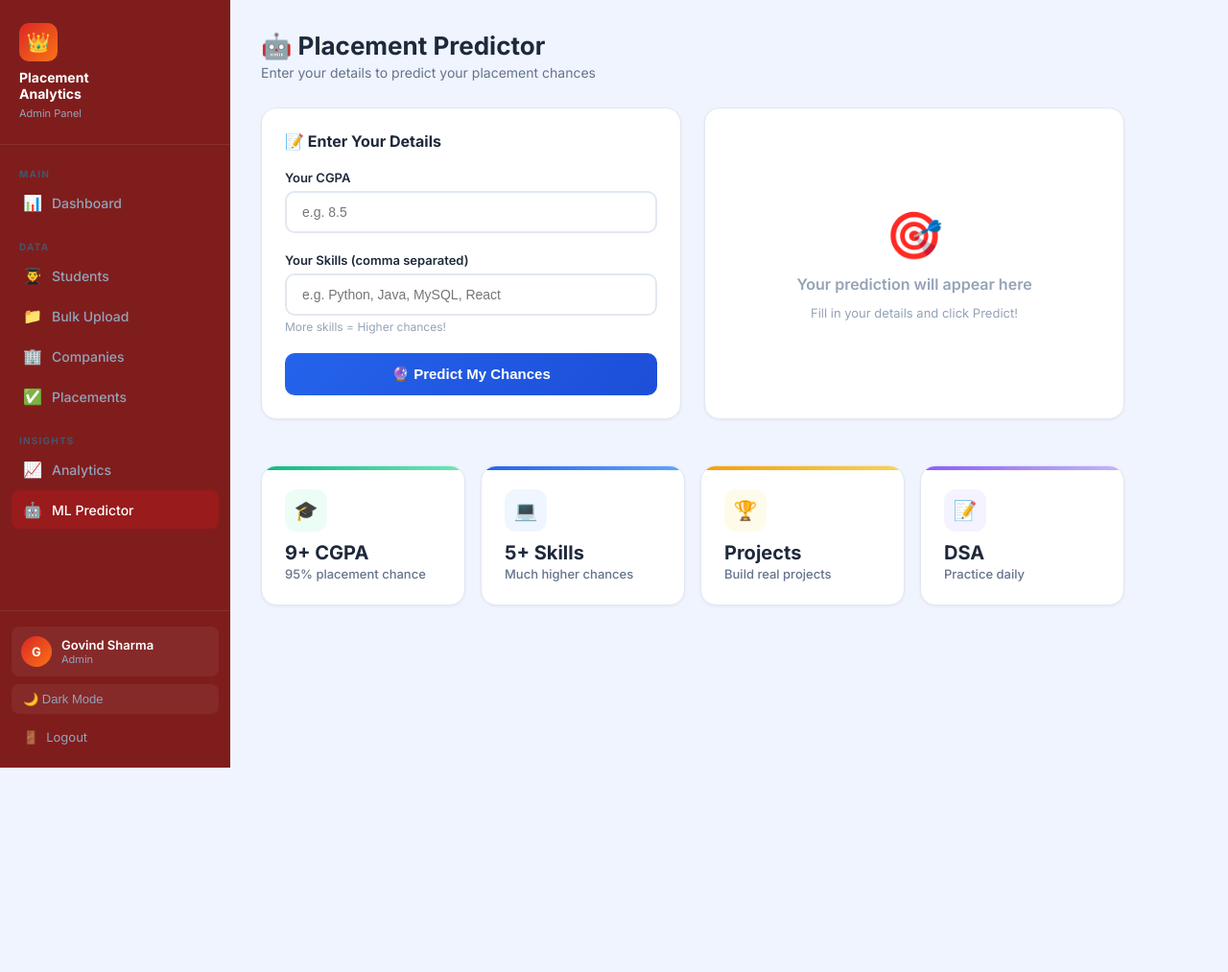
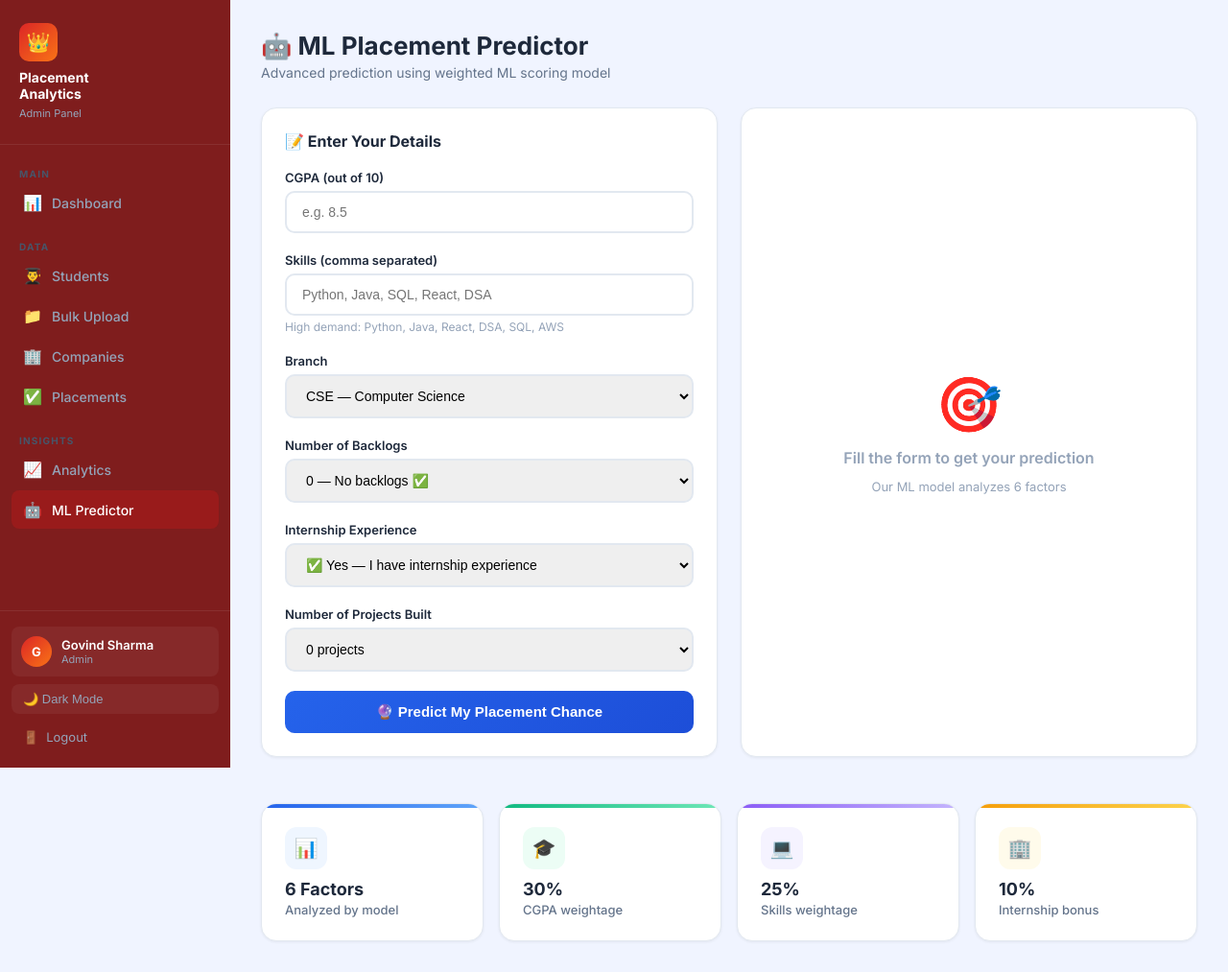
Before and after one commit to govindturkar69-crypto/Placement-Analytics, a Flask app: page /predict in a window 1280 px wide. Shown: the whole page at 96% size. Before the commit the page ends 800 px from the top, so only its background shows below. Run offline with Flask 3, Linux system fonts and the light colour scheme; a user stored in the database is signed in; some libraries are stand-ins or nearby versions.

Commit message:
Upgrade ML predictor with 6 factor weighted model

```diff
--- a/app.py
+++ b/app.py
@@ -589,29 +589,162 @@ def analytics():
 def predict():
     result = None
     if request.method == 'POST':
-        cgpa = float(request.form['cgpa'])
-        skills = request.form['skills']
-        skill_count = len([s.strip() for s in skills.split(',')])
-        if cgpa >= 9.0 and skill_count >= 5:
-            chance = 95
-        elif cgpa >= 8.5 and skill_count >= 4:
-            chance = 85
-        elif cgpa >= 8.0 and skill_count >= 3:
-            chance = 75
-        elif cgpa >= 7.5 and skill_count >= 2:
-            chance = 65
-        elif cgpa >= 7.0 and skill_count >= 1:
-            chance = 50
-        else:
-            chance = 30
-        if chance >= 80:
-            level, color, emoji = 'High', 'green', '🔥'
-        elif chance >= 60:
-            level, color, emoji = 'Medium', 'orange', '⚡'
-        else:
-            level, color, emoji = 'Low', 'red', '📚'
-        result = {'chance': chance, 'level': level, 'color': color,
-                  'emoji': emoji, 'cgpa': cgpa, 'skills': skill_count}
+        try:
+            cgpa = float(request.form['cgpa'])
+            skills = request.form['skills']
+            branch = request.form.get('branch', 'CSE')
+            backlogs = int(request.form.get('backlogs', 0))
+            internship = request.form.get('internship', 'no')
+            projects = int(request.form.get('projects', 0))
+
+            skill_list = [s.strip().lower() for s in skills.split(',') if s.strip()]
+            skill_count = len(skill_list)
+
+            # High demand skills list
+            high_demand = ['python', 'java', 'react', 'node', 'sql', 'mysql',
+                          'javascript', 'dsa', 'c++', 'machine learning', 'ml',
+                          'django', 'flask', 'spring', 'aws', 'docker', 'git']
+            matched_skills = sum(1 for s in skill_list if any(h in s for h in high_demand))
+
+            # ── Feature Scores (0-100 each) ──
+
+            # 1. CGPA Score (30% weight)
+            if cgpa >= 9.5:
+                cgpa_score = 100
+            elif cgpa >= 9.0:
+                cgpa_score = 95
+            elif cgpa >= 8.5:
+                cgpa_score = 88
+            elif cgpa >= 8.0:
+                cgpa_score = 80
+            elif cgpa >= 7.5:
+                cgpa_score = 70
+            elif cgpa >= 7.0:
+                cgpa_score = 58
+            elif cgpa >= 6.5:
+                cgpa_score = 45
+            elif cgpa >= 6.0:
+                cgpa_score = 32
+            else:
+                cgpa_score = 15
+
+            # 2. Skills Score (25% weight)
+            skill_score = min(100, (skill_count * 12) + (matched_skills * 8))
+
+            # 3. Branch Score (15% weight)
+            branch_scores = {
+                'CSE': 95, 'IT': 88, 'ECE': 75,
+                'EEE': 65, 'Mechanical': 55, 'Civil': 45
+            }
+            branch_score = branch_scores.get(branch, 60)
+
+            # 4. Backlog Score (15% weight)
+            if backlogs == 0:
+                backlog_score = 100
+            elif backlogs == 1:
+                backlog_score = 70
+            elif backlogs == 2:
+                backlog_score = 45
+            elif backlogs <= 4:
+                backlog_score = 20
+            else:
+                backlog_score = 5
+
+            # 5. Internship Score (10% weight)
+            internship_score = 100 if internship == 'yes' else 30
+
+            # 6. Projects Score (5% weight)
+            project_score = min(100, projects * 25)
+
+            # ── Weighted Final Score ──
+            final_score = (
+                cgpa_score     * 0.30 +
+                skill_score    * 0.25 +
+                branch_score   * 0.15 +
+                backlog_score  * 0.15 +
+                internship_score * 0.10 +
+                project_score  * 0.05
+            )
+            chance = round(final_score)
+
+            # ── Company Match ──
+            company_matches = []
+            if chance >= 85:
+                company_matches = [
+                    {'name': 'Google / Amazon', 'icon': '🚀', 'color': '#10b981'},
+                    {'name': 'Microsoft / Adobe', 'icon': '⭐', 'color': '#2563eb'},
+                    {'name': 'TCS / Infosys', 'icon': '✅', 'color': '#10b981'},
+                ]
+            elif chance >= 70:
+                company_matches = [
+                    {'name': 'Wipro / HCL', 'icon': '✅', 'color': '#10b981'},
+                    {'name': 'Capgemini / Accenture', 'icon': '⚡', 'color': '#f59e0b'},
+                    {'name': 'TCS / Infosys', 'icon': '✅', 'color': '#10b981'},
+                ]
+            elif chance >= 50:
+                company_matches = [
+                    {'name': 'TCS / Infosys', 'icon': '✅', 'color': '#10b981'},
+                    {'name': 'Wipro / Tech Mahindra', 'icon': '⚡', 'color': '#f59e0b'},
+                ]
+            else:
+                company_matches = [
+                    {'name': 'Focus on improving skills first', 'icon': '📚', 'color': '#ef4444'},
+                ]
+
+            # ── Tips ──
+            tips = []
+            if cgpa_score < 70:
+                tips.append('📈 Improve your CGPA — target 7.5+')
+            if skill_count < 4:
+                tips.append('💻 Learn more in-demand skills (Python, DSA, SQL)')
+            if matched_skills < 3:
+                tips.append('🎯 Focus on high-demand skills: Python, Java, React, DSA')
+            if backlogs > 0:
+                tips.append('📋 Clear all backlogs — they reduce chances significantly')
+            if internship == 'no':
+                tips.append('🏢 Try to get an internship — it boosts chances by 10%')
+            if projects < 2:
+                tips.append('🚀 Build at least 2-3 real projects for your portfolio')
+            if not tips:
+                tips.append('🌟 You are well prepared — keep practicing DSA!')
+
+            # ── Level ──
+            if chance >= 80:
+                level, color, emoji = 'High', 'green', '🔥'
+            elif chance >= 60:
+                level, color, emoji = 'Medium', 'orange', '⚡'
+            elif chance >= 40:
+                level, color, emoji = 'Low', 'red', '📚'
+            else:
+                level, color, emoji = 'Very Low', 'red', '😟'
+
+            result = {
+                'chance': chance,
+                'level': level,
+                'color': color,
+                'emoji': emoji,
+                'cgpa': cgpa,
+                'skills': skill_count,
+                'matched_skills': matched_skills,
+                'branch': branch,
+                'backlogs': backlogs,
+                'internship': internship,
+                'projects': projects,
+                'scores': {
+                    'cgpa': round(cgpa_score),
+                    'skills': round(skill_score),
+                    'branch': round(branch_score),
+                    'backlog': round(backlog_score),
+                    'internship': round(internship_score),
+                    'projects': round(project_score),
+                },
+                'company_matches': company_matches,
+                'tips': tips
+            }
+        except Exception as e:
+            flash(f'Error: {str(e)}', 'danger')
+            result = None
+
     return render_template('predict.html', result=result, user_name=session['user_name'])
 
 @app.route('/download_report')
--- a/templates/predict.html
+++ b/templates/predict.html
@@ -1,148 +1,205 @@
 {% extends "base.html" %}
-{% block title %}Placement Predictor{% endblock %}
+{% block title %}ML Placement Predictor{% endblock %}
 
 {% block content %}
 <div class="page-header">
-  <h1>🤖 Placement Predictor</h1>
-  <p>Enter your details to predict your placement chances</p>
+  <h1>🤖 ML Placement Predictor</h1>
+  <p>Advanced prediction using weighted ML scoring model</p>
 </div>
 
-<div style="display:grid;grid-template-columns:1fr 1fr;gap:24px;max-width:900px">
+<div style="display:grid;grid-template-columns:1fr 1fr;gap:24px;max-width:1000px">
 
   <!-- Input Form -->
   <div class="card">
     <div class="card-title">📝 Enter Your Details</div>
-    <div>
+
     <div class="form-group">
-        <label>Your CGPA</label>
+      <label>CGPA (out of 10)</label>
       <input type="number" id="cgpa" class="form-control"
              step="0.1" min="0" max="10" placeholder="e.g. 8.5">
     </div>
+
     <div class="form-group">
-        <label>Your Skills (comma separated)</label>
+      <label>Skills (comma separated)</label>
       <input type="text" id="skills" class="form-control"
-               placeholder="e.g. Python, Java, MySQL, React">
+             placeholder="Python, Java, SQL, React, DSA">
       <small style="color:#94a3b8;font-size:12px;margin-top:4px;display:block">
-          More skills = Higher chances!
+        High demand: Python, Java, React, DSA, SQL, AWS
       </small>
     </div>
+
+    <div class="form-group">
+      <label>Branch</label>
+      <select id="branch" class="form-control">
+        <option value="CSE">CSE — Computer Science</option>
+        <option value="IT">IT — Information Technology</option>
+        <option value="ECE">ECE — Electronics</option>
+        <option value="EEE">EEE — Electrical</option>
+        <option value="Mechanical">Mechanical</option>
+        <option value="Civil">Civil</option>
+      </select>
+    </div>
+
+    <div class="form-group">
+      <label>Number of Backlogs</label>
+      <select id="backlogs" class="form-control">
+        <option value="0">0 — No backlogs ✅</option>
+        <option value="1">1 backlog</option>
+        <option value="2">2 backlogs</option>
+        <option value="3">3 backlogs</option>
+        <option value="5">4+ backlogs</option>
+      </select>
+    </div>
+
+    <div class="form-group">
+      <label>Internship Experience</label>
+      <select id="internship" class="form-control">
+        <option value="yes">✅ Yes — I have internship experience</option>
+        <option value="no">❌ No — No internship yet</option>
+      </select>
+    </div>
+
+    <div class="form-group">
+      <label>Number of Projects Built</label>
+      <select id="projects" class="form-control">
+        <option value="0">0 projects</option>
+        <option value="1">1 project</option>
+        <option value="2">2 projects</option>
+        <option value="3">3 projects</option>
+        <option value="4">4+ projects</option>
+      </select>
+    </div>
+
     <button class="btn-primary" onclick="submitPredict()">
-        🔮 Predict My Chances
+      🔮 Predict My Placement Chance
     </button>
-    </div>
   </div>
 
   <!-- Result -->
-  <div class="card" id="resultCard" style="display:{% if result %}block{% else %}none{% endif %}">
   {% if result %}
-    <div class="card-title">📊 Your Result</div>
-    <div style="text-align:center;padding:20px">
-      <div style="font-size:64px;margin-bottom:16px">{{ result.emoji }}</div>
-      <div style="font-size:48px;font-weight:800;color:
+  <div>
+    <!-- Main Score -->
+    <div class="card" style="text-align:center;margin-bottom:16px">
+      <div style="font-size:56px;margin-bottom:8px">{{ result.emoji }}</div>
+      <div style="font-size:52px;font-weight:800;color:
         {% if result.color == 'green' %}#10b981
         {% elif result.color == 'orange' %}#f59e0b
         {% else %}#ef4444{% endif %}">
         {{ result.chance }}%
       </div>
-      <div style="font-size:18px;font-weight:700;margin:8px 0;color:#1e293b">
+      <div style="font-size:18px;font-weight:700;margin:8px 0">
         {{ result.level }} Placement Chance
-      </div>
-      <div style="font-size:13px;color:#64748b;margin-top:12px">
-        CGPA: <strong>{{ result.cgpa }}</strong> &nbsp;|&nbsp;
-        Skills: <strong>{{ result.skills }}</strong>
       </div>
 
       <!-- Progress Bar -->
-      <div style="margin-top:20px;background:#f1f5f9;border-radius:10px;height:12px;overflow:hidden">
-        <div style="height:100%;width:{{ result.chance }}%;border-radius:10px;background:
-          {% if result.color == 'green' %}linear-gradient(90deg,#10b981,#6ee7b7)
+      <div style="margin:16px 0;background:#f1f5f9;border-radius:10px;height:14px;overflow:hidden">
+        <div style="height:100%;width:{{ result.chance }}%;border-radius:10px;
+          background:{% if result.color == 'green' %}linear-gradient(90deg,#10b981,#6ee7b7)
           {% elif result.color == 'orange' %}linear-gradient(90deg,#f59e0b,#fcd34d)
           {% else %}linear-gradient(90deg,#ef4444,#fca5a5){% endif %};
           transition:width 1s ease">
         </div>
       </div>
+    </div>
+
+    <!-- Score Breakdown -->
+    <div class="card" style="margin-bottom:16px">
+      <div class="card-title">📊 Score Breakdown</div>
+      {% set score_items = [
+        ('🎓 CGPA', result.scores.cgpa, '#2563eb'),
+        ('💻 Skills', result.scores.skills, '#10b981'),
+        ('🏫 Branch', result.scores.branch, '#8b5cf6'),
+        ('📋 Backlogs', result.scores.backlog, '#f59e0b'),
+        ('🏢 Internship', result.scores.internship, '#0ea5e9'),
+        ('🚀 Projects', result.scores.projects, '#ec4899'),
+      ] %}
+      {% for label, score, clr in score_items %}
+      <div style="margin-bottom:10px">
+        <div style="display:flex;justify-content:space-between;font-size:13px;margin-bottom:4px">
+          <span>{{ label }}</span>
+          <span style="font-weight:700;color:{{ clr }}">{{ score }}%</span>
+        </div>
+        <div style="background:#f1f5f9;border-radius:6px;height:8px;overflow:hidden">
+          <div style="height:100%;width:{{ score }}%;background:{{ clr }};border-radius:6px;transition:width 1s ease"></div>
+        </div>
+      </div>
+      {% endfor %}
+    </div>
+
+    <!-- Company Match -->
+    <div class="card" style="margin-bottom:16px">
+      <div class="card-title">🏢 Company Match</div>
+      {% for c in result.company_matches %}
+      <div style="display:flex;align-items:center;gap:10px;padding:10px;border-radius:8px;background:#f8fafc;margin-bottom:8px">
+        <span style="font-size:18px">{{ c.icon }}</span>
+        <span style="font-size:14px;font-weight:600;color:{{ c.color }}">{{ c.name }}</span>
+      </div>
+      {% endfor %}
+    </div>
 
     <!-- Tips -->
-      <div style="margin-top:20px;text-align:left;background:#f8fafc;border-radius:10px;padding:16px">
-        <div style="font-size:13px;font-weight:700;margin-bottom:8px">💡 Tips to Improve:</div>
-        {% if result.chance < 60 %}
-        <div style="font-size:13px;color:#64748b">
-          ✅ Improve your CGPA above 7.5<br>
-          ✅ Learn at least 3-4 in-demand skills<br>
-          ✅ Practice DSA regularly<br>
-          ✅ Build 2-3 projects
+    <div class="card">
+      <div class="card-title">💡 Tips to Improve</div>
+      {% for tip in result.tips %}
+      <div style="padding:8px 12px;border-radius:8px;background:#f8fafc;margin-bottom:8px;font-size:13px;color:#1e293b">
+        {{ tip }}
       </div>
-        {% elif result.chance < 80 %}
-        <div style="font-size:13px;color:#64748b">
-          ✅ Add more technical skills<br>
-          ✅ Practice mock interviews<br>
-          ✅ Improve communication skills<br>
-          ✅ Do internships
-        </div>
-        {% else %}
-        <div style="font-size:13px;color:#64748b">
-          🔥 You are well prepared!<br>
-          ✅ Keep practicing DSA<br>
-          ✅ Apply to top companies<br>
-          ✅ Stay confident!
-        </div>
-        {% endif %}
+      {% endfor %}
     </div>
   </div>
-    {% endif %}
-  </div>
 
-  <!-- Empty state -->
-  {% if not result %}
-  <div class="card" style="display:flex;align-items:center;justify-content:center;flex-direction:column;gap:12px;color:#94a3b8">
-    <div style="font-size:48px">🎯</div>
-    <div style="font-size:16px;font-weight:600">Your prediction will appear here</div>
-    <div style="font-size:13px">Fill in your details and click Predict!</div>
+  {% else %}
+  <!-- Empty State -->
+  <div class="card" style="display:flex;align-items:center;justify-content:center;flex-direction:column;gap:12px;color:#94a3b8;min-height:300px">
+    <div style="font-size:56px">🎯</div>
+    <div style="font-size:16px;font-weight:600">Fill the form to get your prediction</div>
+    <div style="font-size:13px">Our ML model analyzes 6 factors</div>
   </div>
   {% endif %}
 
 </div>
 
-<!-- Tips Cards -->
-<div style="display:grid;grid-template-columns:repeat(auto-fit,minmax(200px,1fr));gap:16px;margin-top:24px;max-width:900px">
+<!-- Info Cards -->
+<div style="display:grid;grid-template-columns:repeat(auto-fit,minmax(180px,1fr));gap:16px;margin-top:24px;max-width:1000px">
+  <div class="stat-card blue">
+    <div class="stat-icon">📊</div>
+    <div class="stat-value" style="font-size:18px">6 Factors</div>
+    <div class="stat-label">Analyzed by model</div>
+  </div>
   <div class="stat-card green">
     <div class="stat-icon">🎓</div>
-    <div class="stat-value" style="font-size:20px">9+ CGPA</div>
-    <div class="stat-label">95% placement chance</div>
+    <div class="stat-value" style="font-size:18px">30%</div>
+    <div class="stat-label">CGPA weightage</div>
   </div>
-  <div class="stat-card blue">
+  <div class="stat-card purple">
     <div class="stat-icon">💻</div>
-    <div class="stat-value" style="font-size:20px">5+ Skills</div>
-    <div class="stat-label">Much higher chances</div>
+    <div class="stat-value" style="font-size:18px">25%</div>
+    <div class="stat-label">Skills weightage</div>
   </div>
   <div class="stat-card orange">
-    <div class="stat-icon">🏆</div>
-    <div class="stat-value" style="font-size:20px">Projects</div>
-    <div class="stat-label">Build real projects</div>
-  </div>
-  <div class="stat-card purple">
-    <div class="stat-icon">📝</div>
-    <div class="stat-value" style="font-size:20px">DSA</div>
-    <div class="stat-label">Practice daily</div>
+    <div class="stat-icon">🏢</div>
+    <div class="stat-value" style="font-size:18px">10%</div>
+    <div class="stat-label">Internship bonus</div>
   </div>
 </div>
 
 <script>
 function submitPredict() {
+  const fields = ['cgpa','skills','branch','backlogs','internship','projects'];
   const cgpa = document.getElementById('cgpa').value;
   const skills = document.getElementById('skills').value;
   if (!cgpa || !skills) {
-    alert('Please fill in both CGPA and Skills!');
+    alert('Please fill in CGPA and Skills!');
     return;
   }
   const form = document.createElement('form');
   form.method = 'POST';
   form.action = '/predict';
-  ['cgpa', 'skills'].forEach((f, i) => {
+  fields.forEach(f => {
     const inp = document.createElement('input');
     inp.type = 'hidden';
     inp.name = f;
-    inp.value = [cgpa, skills][i];
+    inp.value = document.getElementById(f).value;
     form.appendChild(inp);
   });
   document.body.appendChild(form);
```
Lines whose indentation alone changed are shown as unchanged.
